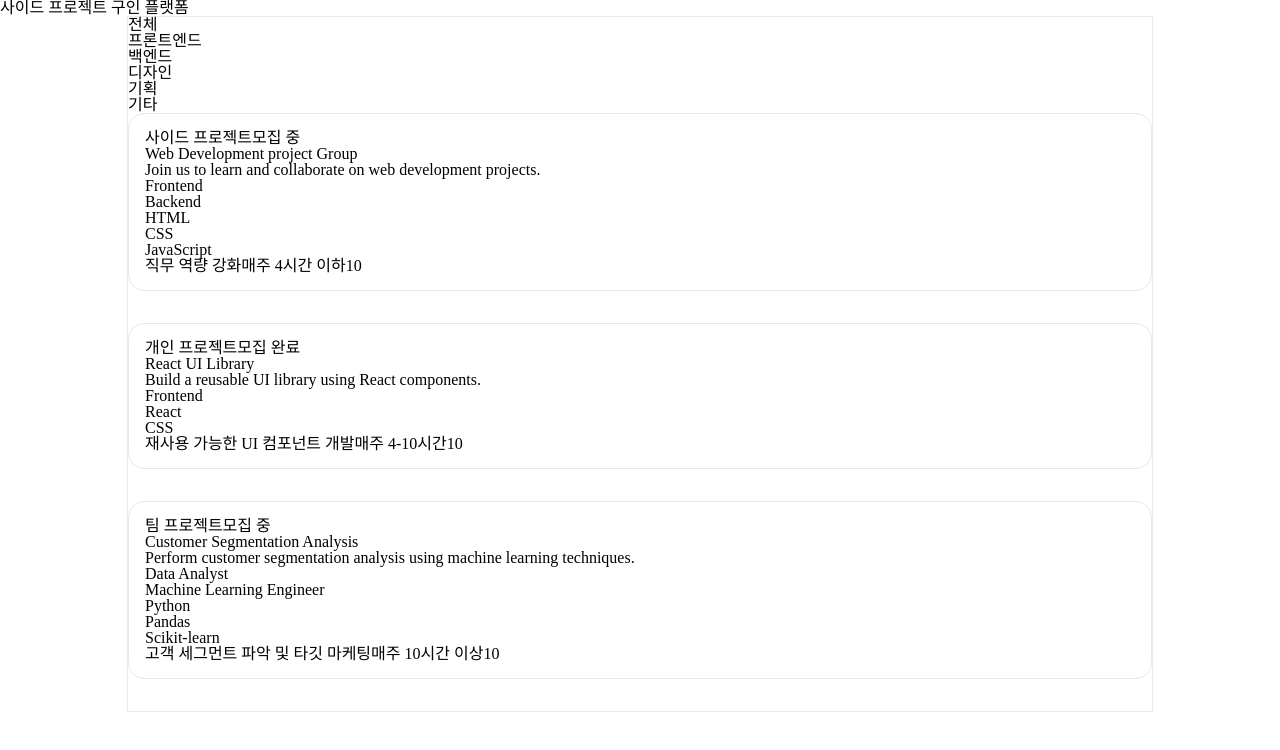
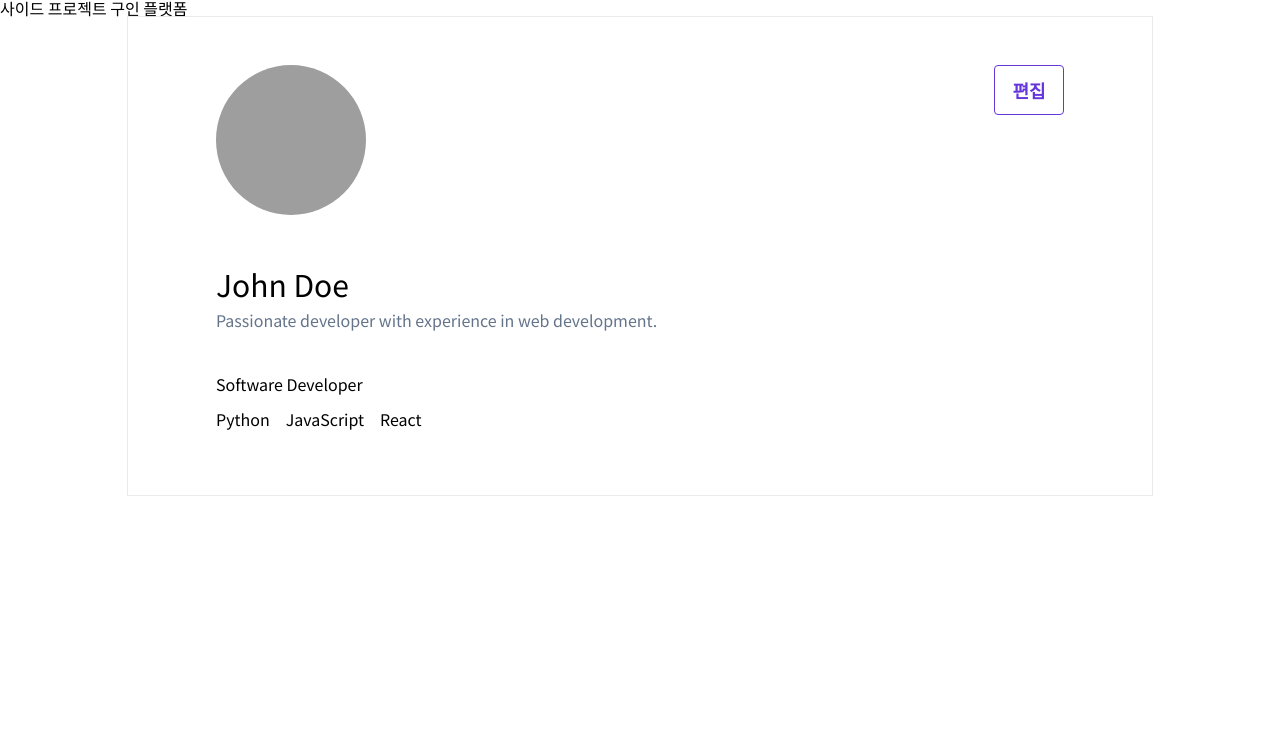
Before and after one commit to junhui324/MoGakPpo, a React (Create React App) app: page /user/mypage in a window 1280 px wide. Before the commit this address led to /. Shown: the top 750 px of the page. Built offline with nearby package versions, Linux system fonts and the light colour scheme; grey boxes are pictures that could not be loaded.

Commit message:
Feat: 마이페이지 프로필 컴포넌트 구현

```diff
--- a/src/App.tsx
+++ b/src/App.tsx
@@ -3,6 +3,7 @@ import './reset.css';
 import { BrowserRouter, Routes, Route, Navigate } from 'react-router-dom';
 import Main from './pages/Main';
 import styles from './index.module.scss';
+import Mypage from './pages/Mypage';
 
 function App() {
   return (
@@ -22,7 +23,7 @@ function App() {
           {/* <Route path="/register" element={}/> */}
           {/* <Route path="/user/editPw" element={}/> */}
           {/* <Route path="/user/delete" element={}/> */}
-          {/* <Route path="/user/mypage" element={}/> */}
+          <Route path="/user/mypage" element={<Mypage />}/>
         </Routes>
       </div>
     </BrowserRouter>
--- /dev/null
+++ b/src/apis/user.ts
@@ -0,0 +1,6 @@
+import axios from 'axios';
+
+export async function getUser() {
+  const response = await axios.get('/mock/user.json');
+  return response.data;
+}
--- /dev/null
+++ b/src/components/Profile/Profile.tsx
@@ -0,0 +1,42 @@
+import { useEffect, useState } from 'react';
+import styles from './profile.module.scss';
+import { TypeUser } from 'src/interfaces/User.interface'
+import { getUser } from 'src/apis/user';
+
+function Profile() {
+  const [user, setUser] = useState<TypeUser>();
+
+  const getUserData = async () => {
+    try {
+      const userList = await getUser();
+      setUser(userList);
+    } catch (error) {
+      console.error(error);
+    }
+  };
+
+  useEffect(() => {
+    getUserData();
+  }, []);
+
+  return (
+    <div className={styles.profileContainer}>
+      <div className={styles.imageWrapper}>
+        <img className={styles.image} src={user?.user_img} alt={user?.user_name}></img>
+        <button className={styles.updateButton}>편집</button>
+      </div>
+      <div className={styles.introWrapper}>
+        <div className={styles.name}>{user?.user_name}</div>
+        <div className={styles.intro}>{user?.user_introduction}</div>
+        <div className={styles.career}>{user?.user_career_goal}</div>
+        <div className={styles.stacks}>
+          {user?.user_stacks.map((stack, index) => {
+            return <div key={`${stack}-${index}`}>{stack}</div>
+          })}
+        </div>
+      </div>
+    </div>
+  )
+}
+
+export default Profile;
--- /dev/null
+++ b/src/components/Profile/profile.module.scss
@@ -0,0 +1,63 @@
+$button-color: #6636DA;
+$intro-color: #64748B;
+
+.profileContainer {
+  display: flex;
+  flex-direction: column;
+  margin: 3rem 4rem;
+
+  padding: 0 1.5rem;
+
+  .imageWrapper {
+    display: flex;
+    justify-content: space-between;
+
+    .image {
+      width: 150px;
+      height: 150px;
+      object-fit: cover;
+      border-radius: 100px;
+    }
+
+    .updateButton {
+      width: 70px;
+      height: 50px;
+      font-size: 18px;
+      font-weight: 600;
+      border: 1.6px solid $button-color;
+      border-radius: 4px;
+      color: $button-color;
+      background-color: white;
+      cursor: pointer;
+    }
+  }
+
+
+  .introWrapper {
+    margin-top: 2.6rem;
+
+    .name {
+      font-size: 30px;
+      font-weight: 500;
+      margin: 0.8rem 0;
+    }
+
+    .intro {
+      color: $intro-color;
+      margin-bottom: 3rem;
+    }
+
+    .career {
+      margin-bottom: 1.2rem;
+    }
+
+    .stacks {
+      display: flex;
+      margin-bottom: 1.2rem;
+
+      & > * {
+        margin-right: 1rem;
+      }
+    }
+  }
+}
--- a/src/index.module.scss
+++ b/src/index.module.scss
@@ -1,3 +1,10 @@
+@import url(//fonts.googleapis.com/earlyaccess/notosanskr.css);
+
+*,
+body {
+ font-family: 'Noto Sans KR', sans-serif;
+}
+
 .container {
   margin: 0 auto;
   max-width: 1024px;
--- /dev/null
+++ b/src/pages/Mypage.tsx
@@ -0,0 +1,11 @@
+import Profile from "src/components/Profile/Profile";
+
+function Mypage() {
+  return (
+    <div>
+      <Profile/>
+    </div>
+  )
+}
+
+export default Mypage;
```
Also changed, not shown: src/interfaces/User.interface.ts (added, +22 -0 lines).
